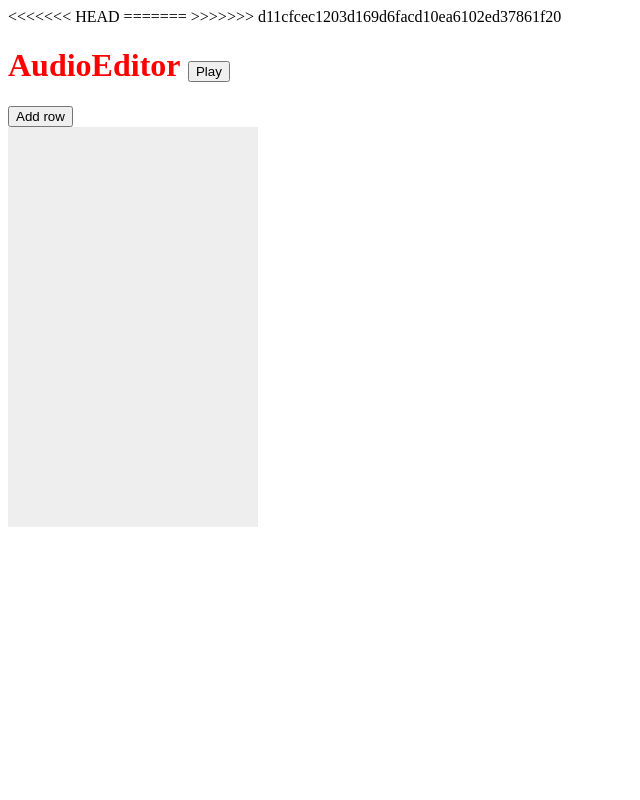
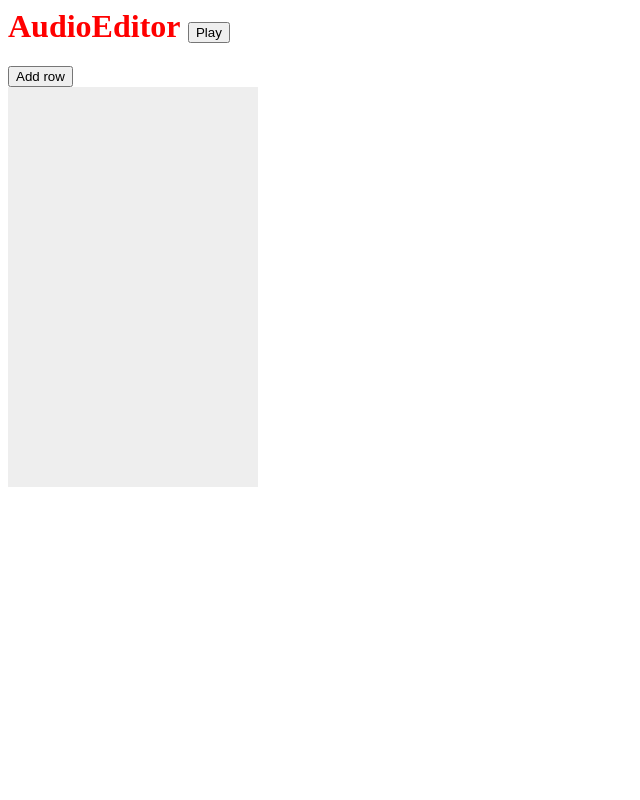
Before and after one commit to bohdan-chechyn/Audio-editor, a PHP site: page /html/index.phtml in a window 1280 px wide. Shown: the whole page, without its empty margins (0-640 px from the left). Run offline with PHP 8.4, Linux system fonts and the light colour scheme; data that the repository does not hold is empty.

Commit message:
new code

```diff
--- a/html/index.phtml
+++ b/html/index.phtml
@@ -12,15 +12,9 @@
         <script type="text/javascript" src="js/VisualSample.js"></script>
         <script type="text/javascript" src="js/Row.js"></script>
         <script type="text/javascript" src="js/FilesDragger.js"></script>
-<<<<<<< HEAD
         <script type="text/javascript" src="js/html5slider.js"></script>
         <script type="text/javascript" src="js/player.js"></script>
-=======
         <script type="text/javascript" src="js/jquery-ui/js/jquery-ui-1.8.18.custom.min.js"></script>
-
-
-
->>>>>>> d11cfcec1203d169d6facd10ea6102ed37861f20
         <script type="text/javascript">
 
             var l = function(s) { console.log(s, Math.random());}
```
